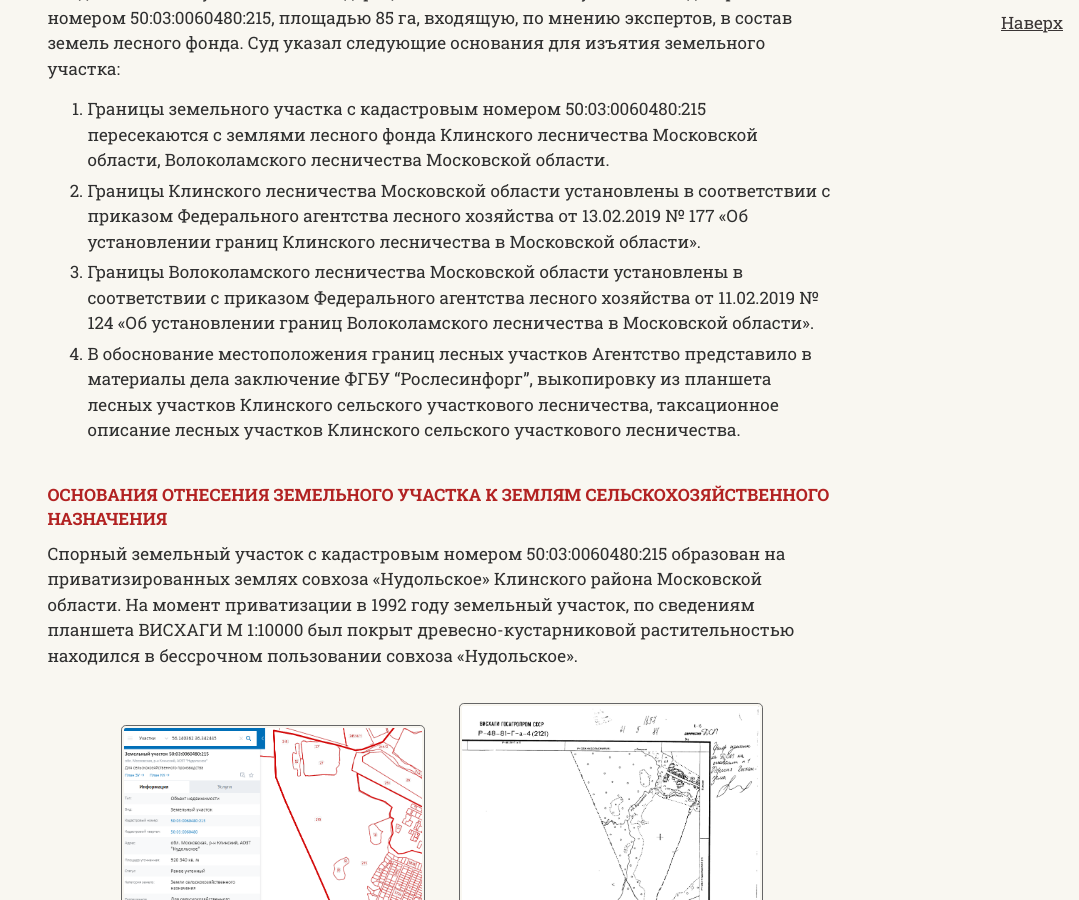
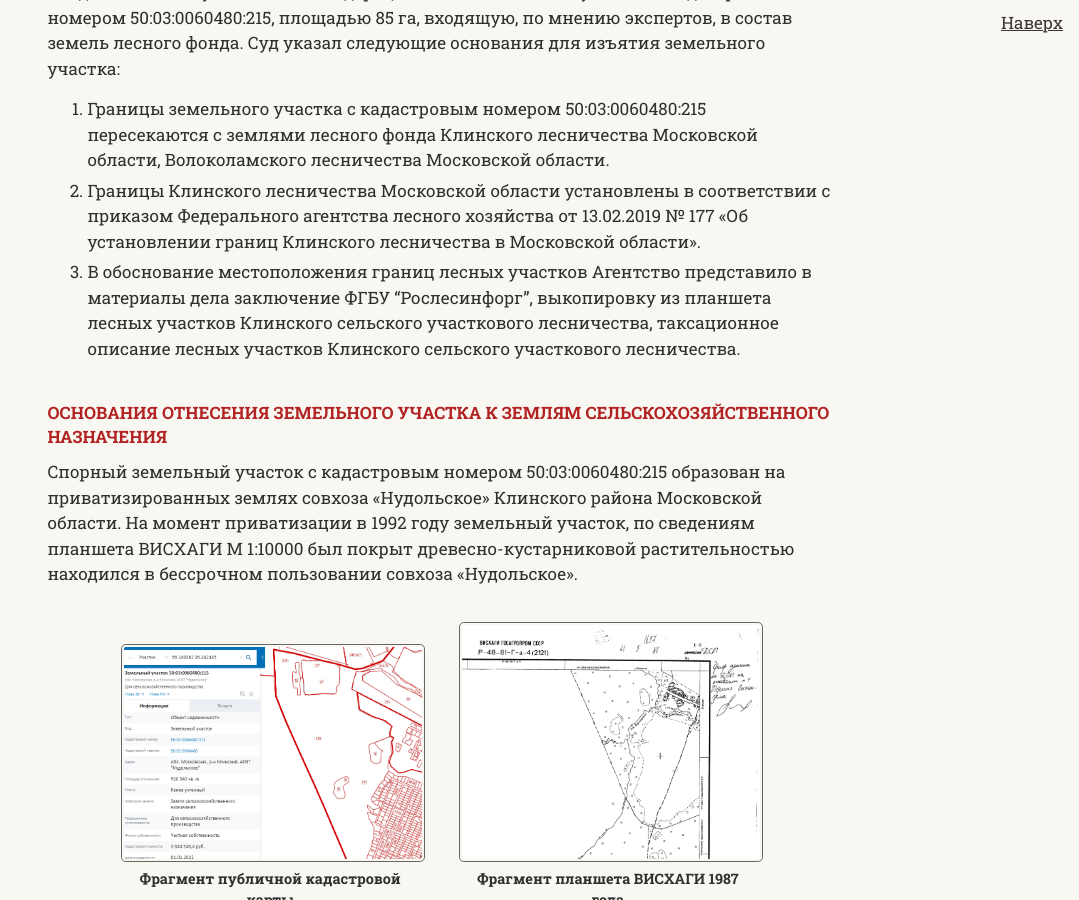
Before and after one commit to SergSi/land-use-art, a Jekyll site: the page built from _articles/2024-05-06-lesa.md, in a window 1280 px wide and 900 px high, scrolled down 539 px. Shown: the whole window, without its empty margins (201-1280 px from the left). Built offline with Jekyll 4.4.1, drawn with Linux system fonts in a browser that asks for light colours; some web fonts are replaced.

Commit message:
Update 2024-05-06-lesa.md

```diff
--- a/_articles/2024-05-06-lesa.md
+++ b/_articles/2024-05-06-lesa.md
@@ -9,10 +9,7 @@ author: С. И. Ивасюк
 2. Границы Клинского лесничества Московской области установлены в соответствии с
    приказом Федерального агентства лесного хозяйства от 13.02.2019 № 177 «Об
    установлении границ Клинского лесничества в Московской области».
-3. Границы Волоколамского лесничества Московской области установлены в
-   соответствии с приказом Федерального агентства лесного хозяйства от 11.02.2019 №
-   124 «Об установлении границ Волоколамского лесничества в Московской области».
-4. В обоснование местоположения границ лесных участков Агентство представило в
+3. В обоснование местоположения границ лесных участков Агентство представило в
    материалы дела заключение ФГБУ "Рослесинфорг", выкопировку из планшета лесных
    участков Клинского сельского участкового лесничества, таксационное описание
    лесных участков Клинского сельского участкового лесничества.
```
